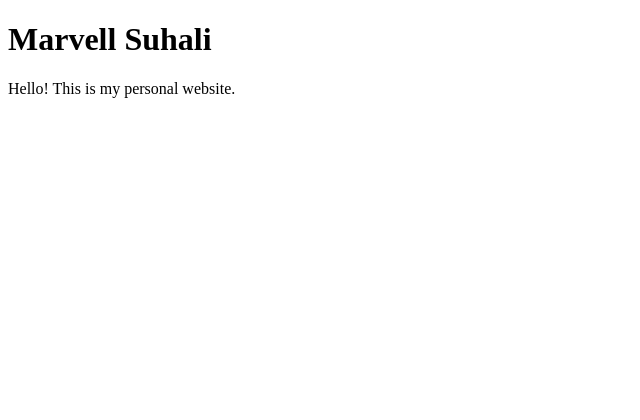
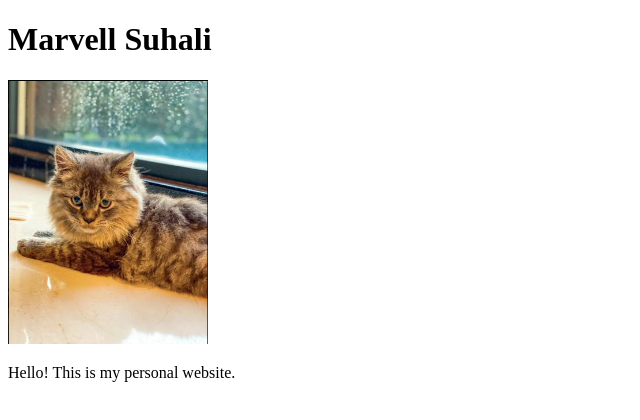
Before and after one commit to Marvell-Suhali/portfolio, a plain HTML site: page index.html in a window 1280 px wide. Shown: the whole page, without its empty margins (0-640 px from the left). Drawn offline with Linux system fonts and the light colour scheme.

Commit message:
add image

```diff
--- a/index.html
+++ b/index.html
@@ -6,6 +6,7 @@
 </head>
 <body>
   <h1>Marvell Suhali</h1>
+  <img src="images/cat.jpg" alt="My photo" width="200">
   <p>Hello! This is my personal website.</p>
 </body>
 </html>
```
Also changed, not shown: images/cat.jpg (added).
